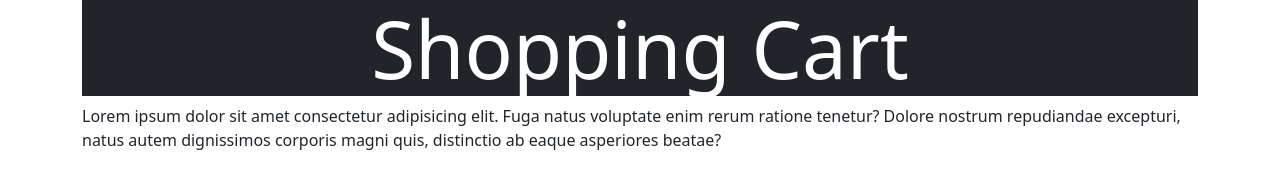
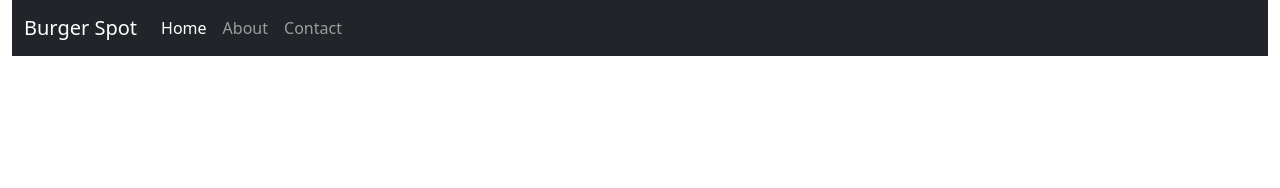
Before and after one commit to RaheemL/Shopping-Cart, a plain HTML site: page index.html in a window 1280 px wide. Drawn offline with nearby package versions, Linux system fonts and the light colour scheme.

Commit message:
feat: Added a navbar

```diff
--- a/index.html
+++ b/index.html
@@ -14,14 +14,41 @@
     <link rel="stylesheet" href="/css/styles.css" />
   </head>
   <body>
-    <div class="container">
-      <h1 class="display-1 text-center bg-dark text-white">Shopping Cart</h1>
-      <p>
-        Lorem ipsum dolor sit amet consectetur adipisicing elit. Fuga natus
-        voluptate enim rerum ratione tenetur? Dolore nostrum repudiandae
-        excepturi, natus autem dignissimos corporis magni quis, distinctio ab
-        eaque asperiores beatae?
-      </p>
+    <div class="container-fluid">
+      <nav class="navbar navbar-expand-lg navbar-dark bg-dark">
+        <div class="container-fluid">
+          <a class="navbar-brand" href="#">Burger Spot</a>
+          <button
+            class="navbar-toggler"
+            type="button"
+            data-bs-toggle="collapse"
+            data-bs-target="#navbarNav"
+            aria-controls="navbarNav"
+            aria-expanded="false"
+            aria-label="Toggle navigation"
+          >
+            <span class="navbar-toggler-icon"></span>
+          </button>
+          <div class="collapse navbar-collapse" id="navbarNav">
+            <ul class="navbar-nav">
+              <li class="nav-item">
+                <a
+                  class="nav-link active"
+                  aria-current="page"
+                  href="/index.html"
+                  >Home</a
+                >
+              </li>
+              <li class="nav-item">
+                <a class="nav-link" href="#">About</a>
+              </li>
+              <li class="nav-item">
+                <a class="nav-link" href="#">Contact</a>
+              </li>
+            </ul>
+          </div>
+        </div>
+      </nav>
     </div>
 
     <script
```
